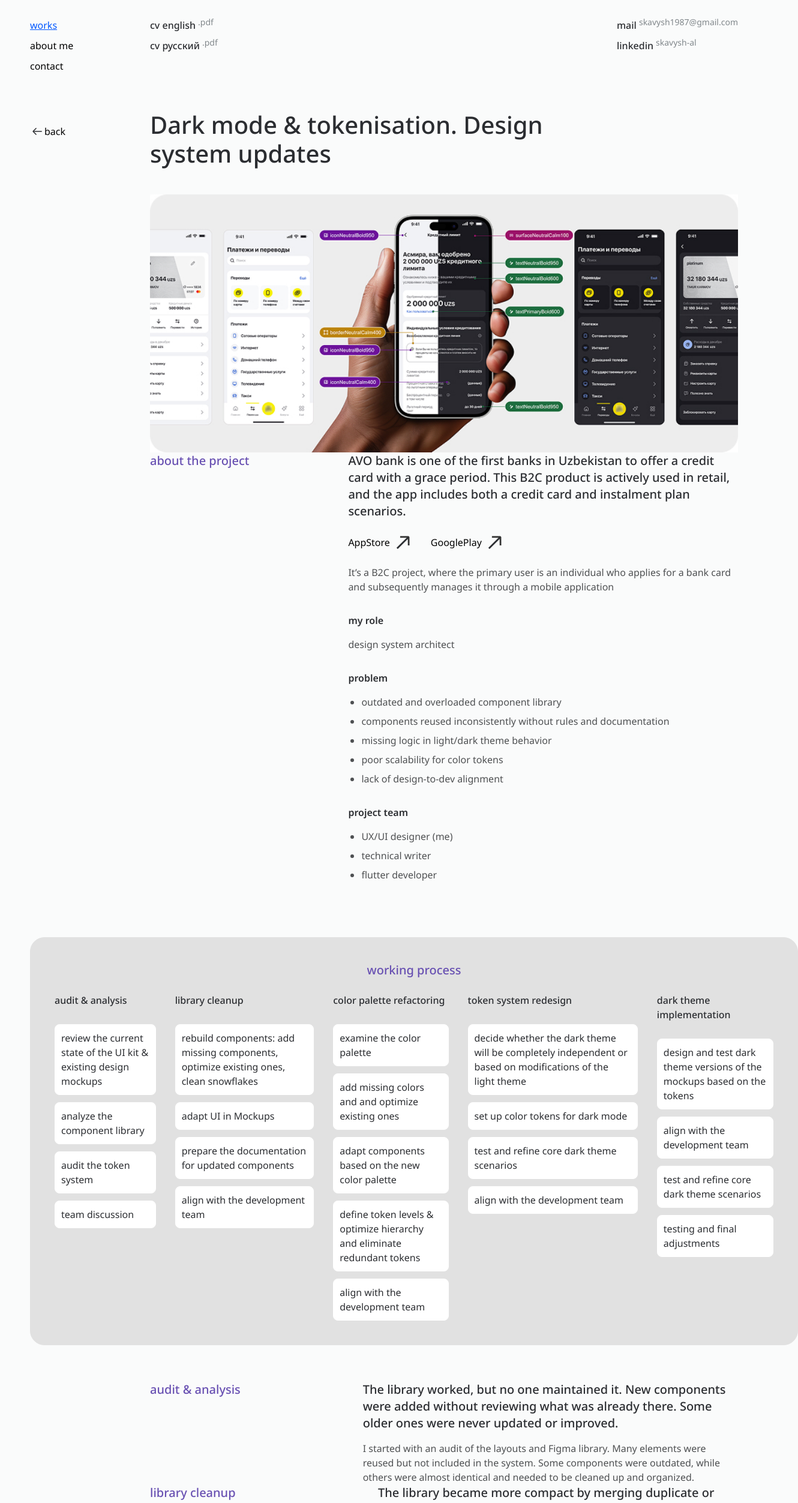
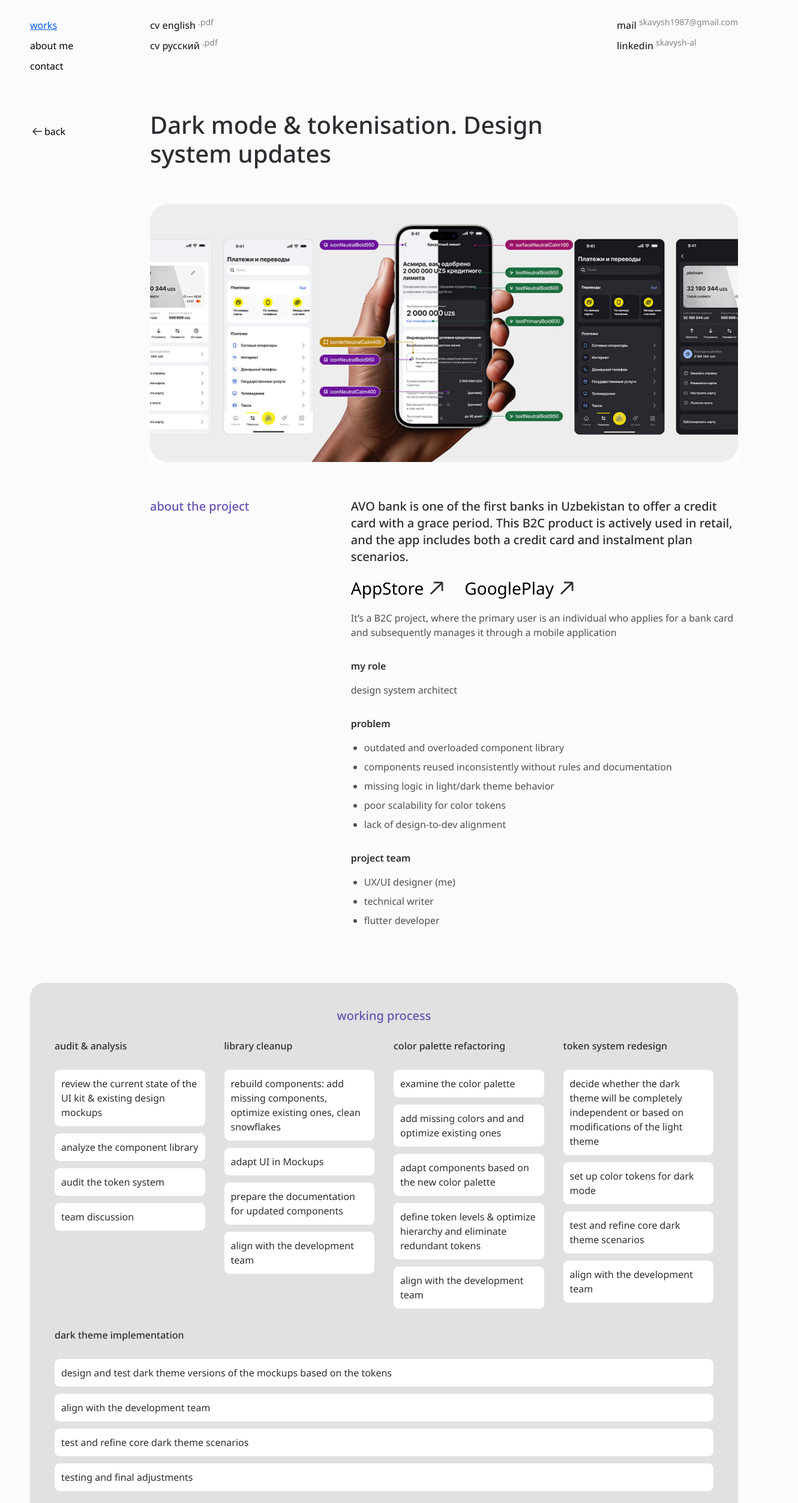
Before and after one commit to Igogoblin/alex, a Next.js app in the folder skavysh/: page /avodark in a window 1280 px wide. Shown: the top 2505 px of the page at 60% size, 1330 px wide, since content can reach past the window. Built offline with nearby package versions, Linux system fonts and the light colour scheme.

Commit message:
feat: add avodark page

```diff
--- a/skavysh/src/app/avodark/avoDark.module.css
+++ b/skavysh/src/app/avodark/avoDark.module.css
@@ -17,8 +17,8 @@
   margin: 60px 0 44px;
 }
 .working {
-  max-width: 1340px;
-  width: 100%;
+  /* max-width: 1340px; */
+  /* width: fit-content; */
   background-color: var(--color-bg);
   border-radius: 24px;
   padding: 40px;
@@ -30,30 +30,30 @@
 }
 .working__title {
   font-weight: 500;
-  font-style: Medium;
   font-size: 20px;
   line-height: 28px;
-  letter-spacing: 0%;
   text-align: center;
   color: var(--primary-50);
 }
 .working__list {
   display: flex;
   gap: 32px;
-  justify-content: space-between;
+  justify-content: center;
+  flex-wrap: wrap;
 }
 .working__item__container {
+  /* min-width: 195px;
+  max-width: 226px; */
+  flex: 1 1 220px;
   display: flex;
   flex-direction: column;
   gap: 12px;
-  justify-content: start;
+  /* justify-content: start; */
 }
 .working__item {
   font-weight: 500;
-  font-style: Medium;
   font-size: 16px;
   line-height: 24px;
-  letter-spacing: 0%;
   /* text-align: center; */
   color: var(--color-neutral-80);
   margin-bottom: 16px;
@@ -62,7 +62,6 @@
   font-weight: 400;
   font-size: 16px;
   line-height: 24px;
-  letter-spacing: 0%;
   text-align: left;
   color: var(--color-neutral-80);
   background-color: var(--color-white);
@@ -75,3 +74,32 @@
     flex-direction: column;
   }
 }
+@media (max-width: 1024px) {
+  .working {
+    padding: 30px;
+    margin: 40px auto;
+  }
+  .working__list {
+    gap: 24px;
+  }
+}
+
+/* телефоны */
+@media (max-width: 768px) {
+  .title {
+    font-size: 28px;
+    line-height: 36px;
+  }
+  .working {
+    padding: 20px;
+    margin: 30px 16px;
+  }
+  .working__item__container {
+    flex: 1 1 100%;
+    max-width: 100%;
+  }
+  .working__list {
+    flex-direction: column;
+    align-items: stretch;
+  }
+}
--- a/skavysh/src/app/avodark/avodark-about/avodarkAbout.tsx
+++ b/skavysh/src/app/avodark/avodark-about/avodarkAbout.tsx
@@ -11,7 +11,7 @@ export default function AvodarkAbout() {
         <div className={common["section-title"]}>{AVODARK.about.title}</div>
         <div>
           <p className={common["section-subtitle"]}>{AVODARK.about.subtitle}</p>
-          <div className="flex gap-[24px] my-[16px]">
+          <div className="flex gap-[12px] my-[16px] text-[28px] flex-col md:flex-row md:gap-[24px]">
             <ButtonLink text={"AppStore"} link="#" size={44}></ButtonLink>
             <ButtonLink text={"GooglePlay"} link="#" size={44}></ButtonLink>
           </div>
--- a/skavysh/src/app/avodark/page.tsx
+++ b/skavysh/src/app/avodark/page.tsx
@@ -25,7 +25,13 @@ export default function Avodark() {
         <h1 className={style.title} id="works">
           Dark mode & tokenisation. Design system updates
         </h1>
-        <Image src={avodark} alt="avodark" width={1140} height={500} />
+        <Image
+          src={avodark}
+          alt="avodark"
+          width={1140}
+          height={500}
+          style={{ margin: "60px 0" }}
+        />
       </Container>
       <Container>
         <AvodarkAbout />
--- a/skavysh/src/components/next-project/next-project.module.css
+++ b/skavysh/src/components/next-project/next-project.module.css
@@ -26,10 +26,16 @@
   align-items: center;
   margin: 60px 0;
 }
-@media screen and (max-width: 1000px) {
+@media screen and (max-width: 1050px) {
   .btnNext,
   .btnPrev {
     font-size: 20px;
     line-height: 24px;
   }
 }
+@media screen and (max-width: 920px) {
+  .divider {
+    flex-direction: column;
+    gap: 45px;
+  }
+}
--- a/skavysh/src/styles/common.module.css
+++ b/skavysh/src/styles/common.module.css
@@ -9,6 +9,7 @@
   line-height: 28px;
   max-width: 380px;
   width: 100%;
+  padding-right: 10px;
 }
 
 .section-title--small {
```
